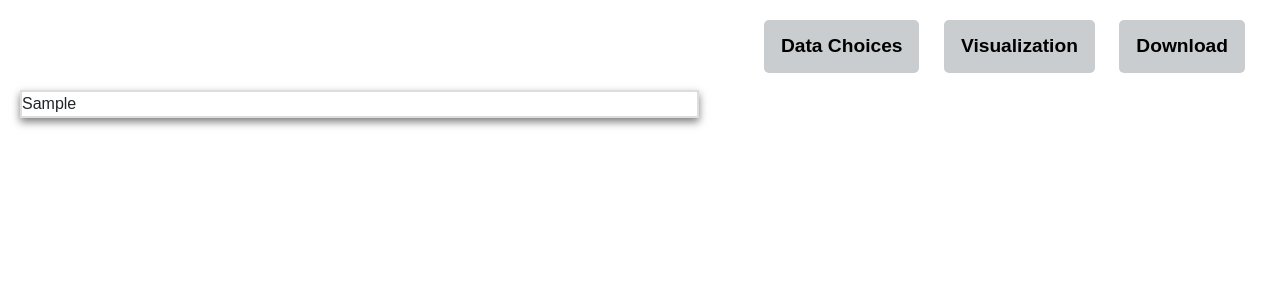
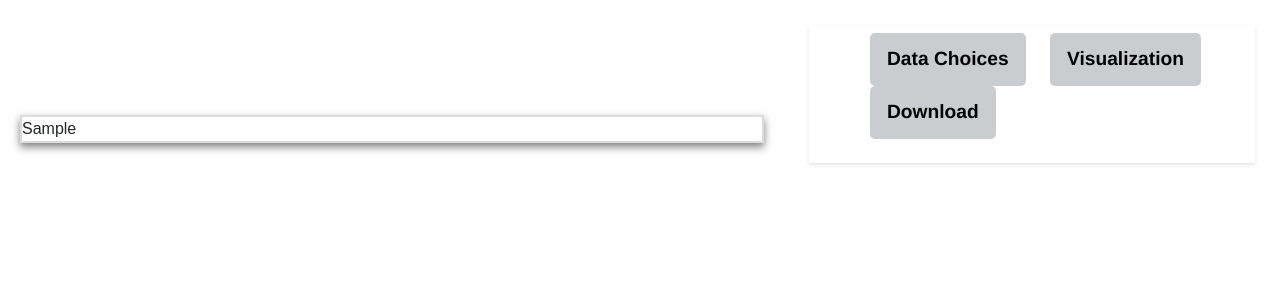
Before and after one commit to cchloeyyuan/MGMT478-group3, a Django app: template project/worldmap/templates/map.html in a window 1280 px wide. Shown: the part 106-406 px from the top of the page. Run offline with Django 5.2, Linux system fonts and the light colour scheme; tables that the repository leaves empty hold one stand-in row (values such as "Sample post"); the template is opened without the code that fills it: values that come from a table or form of the project are taken from there, most other values are stand-ins (such as "Sample title", 1, 10 or a date in 2020); some libraries are stand-ins or nearby versions.

Commit message:
changed some small margin

```diff
--- a/project/worldmap/templates/map.html
+++ b/project/worldmap/templates/map.html
@@ -6,9 +6,6 @@
   <meta name="viewport" content="width=device-width, initial-scale=1">
   <link rel="stylesheet" href="https://stackpath.bootstrapcdn.com/bootstrap/4.5.2/css/bootstrap.min.css">
 
-  <!-- jQuery and Bootstrap  -->
-  <script src="https://code.jquery.com/jquery-3.5.1.slim.min.js"></script>
-  <script src="https://stackpath.bootstrapcdn.com/bootstrap/4.5.2/js/bootstrap.min.js"></script>
 
   <!-- CSS styles here -->
 </head>
@@ -24,14 +21,24 @@
 
 body {font-family: Arial, Helvetica, sans-serif;}
 
+
+
+.page-container {
+    display: flex;
+    padding: 20px;
+    flex-direction: row;
+    align-items: stretch;
+    position: relative;
+}
+
 .navbar {
-    width: 100%;
-    background-color: #546E7A; /* Darker shade for better contrast */
-    overflow: auto;
-    font-size: 30px; /* Larger font size for readability */
-    font-weight: bold;
+    flex-direction: row;
+    flex: 0 0 40%;
+    position: fixed;
+    width: auto;
     box-shadow: 0 2px 4px rgba(0,0,0,0.1); /* Subtle shadow for depth */
     font-family: 'Helvetica Neue', Helvetica, Arial, sans-serif; /* Modern font */
+    position: sticky; /* Sticky position to keep it on top within its container */
 }
 
 
@@ -63,9 +70,9 @@ body {font-family: Arial, Helvetica, sans-serif;}
 }
 
 .nav-links a.active {
-    background-color: #007bff; /* Bright color for active link */
+    background-color: #3498db; /* Bright color for active link */
     color: white; /* Dark text for contrast */
-    border-color: #007bff; /* Darker border for prominence */
+    border-color: #3498db; /* Darker border for prominence */
 }
 
 
@@ -80,20 +87,15 @@ body {font-family: Arial, Helvetica, sans-serif;}
     display: block;
 }
 
-.page-container {
-    display: flex;
-    padding: 20px;
-    flex-direction: row;
-    align-items: stretch;
-}
-
 .control-panel {
+    flex-direction: column ;
     flex-grow: 1;
-    width: 500px; /* Control the width of the control panel */
-    height: auto;
+    width: auto; /* Control the width of the control panel */
+    height: 100%;
+    max-height: 700px;
     margin-left: 20px; /* Space between map and control panel */
     overflow-y: auto; /* Scroll if content is too long */
-    padding: 10px; /* Padding around the content */
+    padding: 5px; /* Padding around the content */
 }
 
 .control-panel .form-group {
@@ -120,9 +122,10 @@ body {font-family: Arial, Helvetica, sans-serif;}
 }
 
 .map-container {
+    flex: 0 0 60%;
     flex-grow: 1; /* Allow the map to grow and fill the space */
     padding: 0; /* Remove padding */
-    margin-top: 70px; /* Top margin */
+    margin-top: 95px; /* Top margin */
     margin-right: 20px; /* Right margin, match the left margin of control panel */
     height: 100%; /* Height based on the width of the viewport */
     max-height: 900px; /* You can set a max height if you want */
@@ -131,6 +134,7 @@ body {font-family: Arial, Helvetica, sans-serif;}
     border: 2px solid #ddd; /* Optional border */
 }
 /* Apply a consistent width to form groups */
+
 .form-group {
     display: flex;
     flex-direction: column;
@@ -162,14 +166,38 @@ body {font-family: Arial, Helvetica, sans-serif;}
 </header>
 
 <div class="page-container">
-    <div class="map-container">
 
-      {{ map_html|safe }}
+  <div class="map-container">
+    {{ map_html|safe }}
+  </div>
 
-    </div>
+<!---map choices
+  <div class="map-container">
+    <navbar>
+      <nav>
+        <ul class="nav-links">
+          <li><a href="#weather" > Weather </a></li>
+          <li><a href="#seatraffic"> Sea Traffic</a></li>
+          <li><a href="#airtraffic"> Air Traffic</a></li>
+        </ul>
+      </nav>
+    </navbar>
+
+      <div id="weather" class="tab-content"></div>
+      <div id="seatraffic" class="tab-content"></div>
+      <div id="airtraffic" class="tab-content"></div>
+
+          {{ map_html|safe }}
+
+  </div>
+  -->
+
 
   <!-- side panel -->
-  <div class="side-panel">
+
+
+<div class="control-panel">
+  <div class = "navbar">
     <navbar>
       <nav>
         <ul class="nav-links">
@@ -179,6 +207,10 @@ body {font-family: Arial, Helvetica, sans-serif;}
         </ul>
       </nav>
     </navbar>
+  </div>
+
+
+
 
     <div id="data-display" class="tab-content">
 
@@ -210,11 +242,9 @@ body {font-family: Arial, Helvetica, sans-serif;}
           <input type="text" class="form-control" id="toDate" placeholder="dd/mm/yyyy">
           <button type="submit" class="btn btn-primary">Submit</button>
         </div>
-        <br>
-
         <div class="form-group">
             <!-- Geographic Location inpiut -->
-          <h5><label for="locationDropdown">Geographic Location</label></h5>
+            <h5>Geographic Location</h5>
             <form method="post" action="{% url 'map_request' %}" class="px-4 py-3">
               {% csrf_token %}
               {{ form.as_p }}
```
